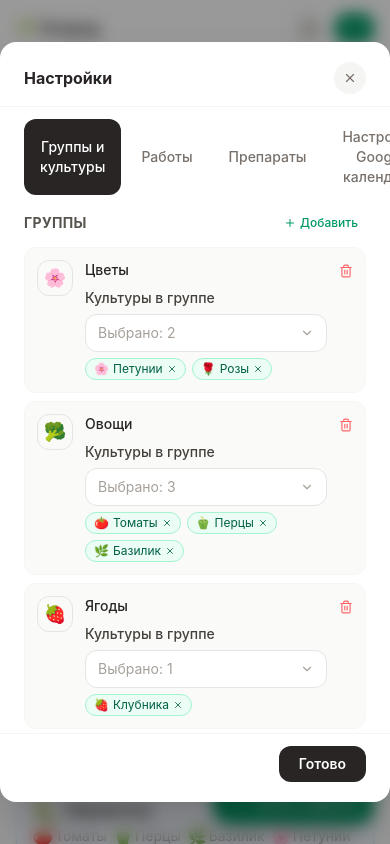
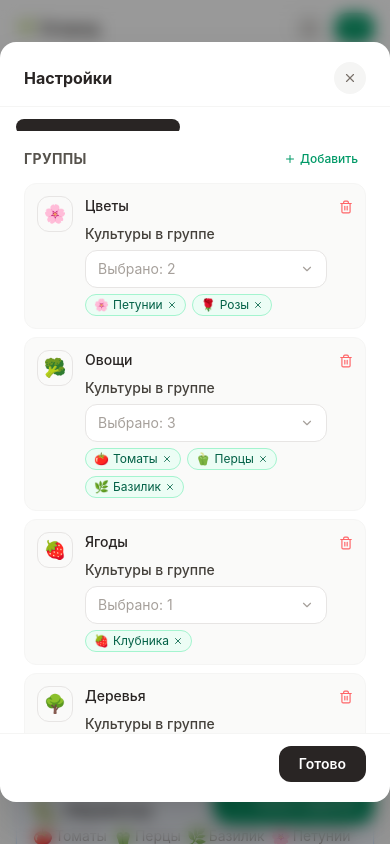
Before and after one commit to artemtraino-code/garden-calendar-app, a React (Vite) app: page / in a window 390 px wide. Both pictures are taken after a click on the button 309 px from the left and 28 px from the top of the page. Shown: the top 844 px of the page. Built offline with nearby package versions, Linux system fonts and the light colour scheme.

Commit message:
Make settings tabs scroll on mobile

```diff
--- a/src/components/SettingsDialog.tsx
+++ b/src/components/SettingsDialog.tsx
@@ -192,13 +192,13 @@ export function SettingsDialog({
         </div>
 
         {/* Tabs */}
-        <div className="flex gap-1 px-6 pt-3">
+        <div className="flex gap-1 px-4 sm:px-6 pt-3 overflow-x-auto overscroll-x-contain [-ms-overflow-style:none] [scrollbar-width:none] [&::-webkit-scrollbar]:hidden">
           {TABS.map((t) => (
             <button
               key={t.id}
               onClick={() => setTab(t.id)}
               className={cn(
-                "px-4 py-2 rounded-xl text-sm font-medium transition-colors",
+                "shrink-0 whitespace-nowrap px-4 py-2 rounded-xl text-sm font-medium transition-colors",
                 tab === t.id ? "bg-stone-800 text-white" : "text-stone-500 hover:bg-stone-100"
               )}
             >
```
